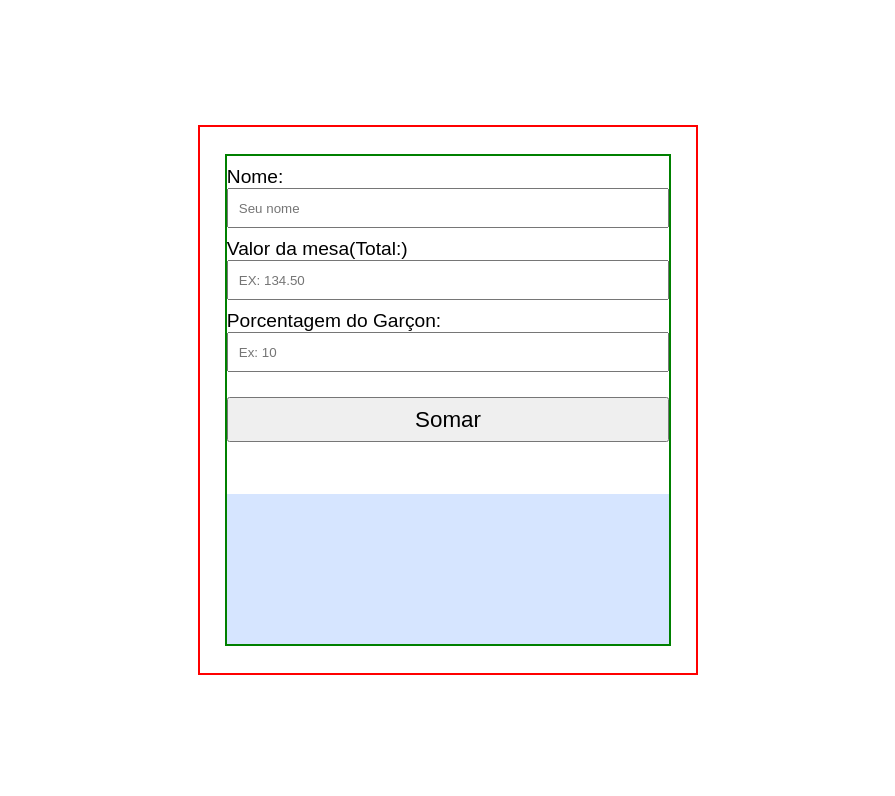
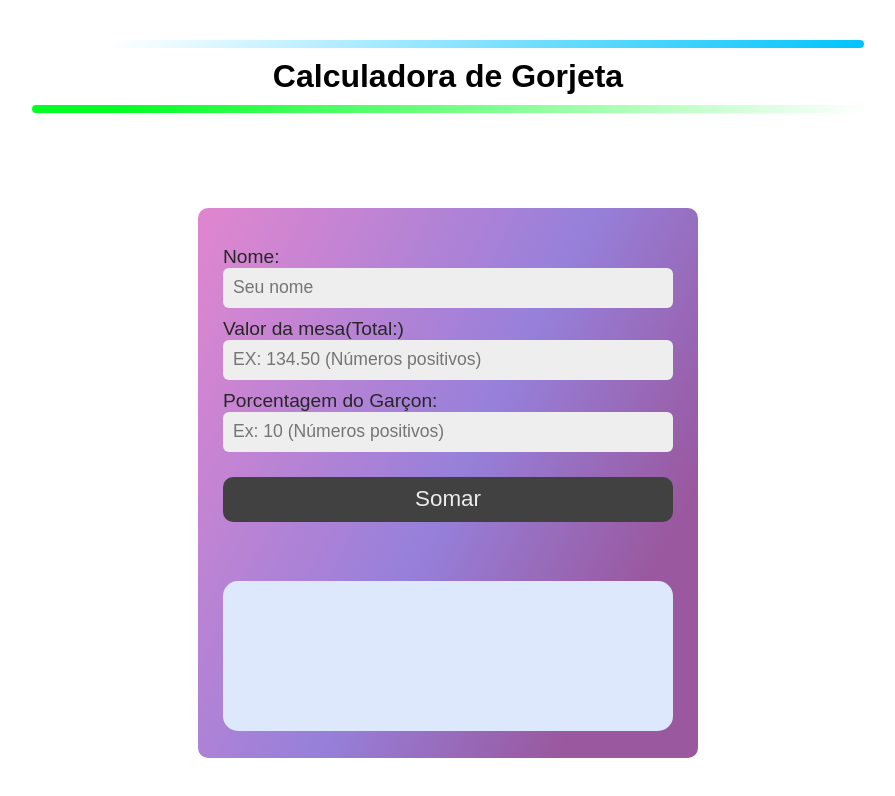
Before and after one commit to Wellingtonoficial/Calculadora_de_Gorjeta, a plain HTML site: page index.html in a window 1280 px wide. Shown: the whole page, without its empty margins (192-1087 px from the left). Drawn offline with Linux system fonts and the light colour scheme.

Commit message:
commit 2

```diff
--- a/estilo.css
+++ b/estilo.css
@@ -6,52 +6,118 @@
 html,body{
     height: 100vh;
     font-family: 'Arial', sans-serif;
+
+}
+
+#titulo{
+    margin-top: 40px;
+    text-align: center;
+}
+#titulo h1::after{
+    content: '';
+	display: block;
+	margin: 10px auto;
+	width: 65%;
+	height: 8px;
+	border-radius: 6px;
+	background: linear-gradient(135deg, rgb(0, 255, 34) 10%, #ffffff);
+}
+#titulo h1::before {
+    content: '';
+    display: block;
+    margin: 10px auto;
+    width: 65%;
+    height: 8px;
+    border-radius: 6px;
+    background: linear-gradient(135deg, #ffffff 10%, #00c3ff);
+}
+
+
+#geral{
+    width: 100%;
+    height: 90vh;
+    display: flex;
+    justify-content: center;
+    align-items: center;
+}
+section{
+    width: 50%;
+    width: 500px;
+    height: 550px;
+    display: flex;
+    justify-content: center;
+    align-items: center;
+    background: rgb(154,88,159);
+    background: linear-gradient(297deg, rgba(154,88,159,1) 18%, rgba(150,128,218,1) 49%, rgba(221,134,207,1) 97%);
+    border-radius: 10px;
+}
+
+#form{
+    position: relative;
+    width: 90%;
+    height: 90%;
+}
+.validacao{
+    padding: 0;
+    margin: 0;
+    right: 0;
+    position: absolute;
+}
+#form article{
+    margin-top: 10px;
+}
+#form article label{
+    display: block;
+    font-size: 1.2rem;
+    color: rgb(39, 39, 39);
+}
+#form article input{
+    width: 100%;
+    height: 40px;
+    padding-left: 10px;
+    outline: none;
+    border: none;
+    background: rgb(238, 238, 238);
+    border-radius: 6px;
+    font-size: 1.1rem;
+}
+#form article button{
+    width: 100%;
+    height: 45px;
+    font-size: 1.4rem;
+    cursor: pointer;
+    border: none;
+    border-radius: 10px;
+    background: rgb(65, 65, 65);
+    color: rgb(236, 236, 236);
+}
+#form article button:hover{
+    background: rgb(92, 92, 92);
+}
+#form .botao{
+    margin-top: 25px;
+}
+
+#form #div_text{
+    position: absolute;
+    bottom: 0;
+    width: 100%;
+    height: 150px;
+    background: rgb(221, 232, 252);
+    border-radius: 15px;
     display: flex;
     justify-content: center;
     align-items: center;
 }
 
-section{
-    width: 50%;
-    width: 500px;
-    height: 550px;
-    border: solid 2px red;
-    display: flex;
-    justify-content: center;
-    align-items: center;
+#form #div_text #resultado{
+    margin: 20px;
+    font-size: 1.6em;
+    color: crimson;
 }
 
-form{
-    position: relative;
-    border: solid 2px green;
-    width: 90%;
-    height: 90%;
+@media (max-width: 575.98px) {
+	section{
+        width: 350px;
+    }
 }
-form article{
-    margin-top: 10px;
-}
-form article label{
-    display: block;
-    font-size: 1.2rem;
-}
-form article input{
-    width: 100%;
-    height: 40px;
-    padding-left: 10px;
-}
-form article button{
-    width: 100%;
-    height: 45px;
-    font-size: 1.4rem;
-}
-form .botao{
-    margin-top: 25px;
-}
-
-form div{
-    position: absolute;
-    bottom: 0;
-    width: 100%;
-    height: 150px;
-    background: rgb(214, 229, 255);
-}
--- a/index.html
+++ b/index.html
@@ -8,28 +8,38 @@
     <link rel="stylesheet" href="estilo.css">
 </head>
 <body>
+
+    <div id="titulo"><h1>Calculadora de Gorjeta</h1></div>
+
+    <div id="geral">
         <section>
-        <form>
+            <div id="form">
                 <article>
                     <label>Nome:</label>
-                <input type="text" placeholder="Seu nome">
+                    <input id="nome" type="text" placeholder="Seu nome">
+                    <p class="validacao" id="erro1"></p>
                 </article>
                 <article>
                     <label>Valor da mesa(Total:)</label>
-                <input type="number" placeholder="EX: 134.50">
+                    <input id="valorTotal" type="number" placeholder="EX: 134.50 (Números positivos)">
+                    <p class="validacao" id="erro2"></p>
                 </article>
                 <article>
                     <label>Porcentagem do Garçon:</label>
-                <input type="number" placeholder="Ex: 10">
+                    <input id="valorPorc" type="number" placeholder="Ex: 10 (Números positivos)">
+                    <p class="validacao" id="erro3"></p>
                 </article>
                 <article class="botao">
-                <button>Somar</button>
+                    <button id="botao">Somar</button>
                 </article>
 
-            <div>
+                <div id="div_text">
+                    <p id="resultado"></p>
+                </div>
+            </div>
+        </section>
+    </div>
 
-            </div>
-        </form>
-    </section>
+    <script src="script.js"></script>
 </body>
 </html>
--- a/script.js
+++ b/script.js
@@ -0,0 +1,40 @@
+let botao = document.getElementById("botao")
+
+botao.addEventListener('click', ()=>{
+
+   let nome =  document.getElementById("nome").value
+   let valorTotal = document.getElementById("valorTotal").value
+   let valorPorc = document.getElementById("valorPorc").value
+
+   let soma = (valorTotal * valorPorc) / 100
+
+//    alert(soma)
+
+   if(valorTotal == '' && valorPorc == '' && nome == ''){
+    document.getElementById('erro1').textContent = 'Preencha todos os campos!'
+    document.getElementById("erro1").style.color = "red"
+    document.getElementById('erro2').textContent = 'Preencha todos os campos!'
+    document.getElementById("erro2").style.color = "red"
+    document.getElementById('erro3').textContent = 'Preencha todos os campos!'
+    document.getElementById("erro3").style.color = "red"
+   }
+   else if(nome == ''){
+    document.getElementById("erro1").textContent = 'Preencha esse campo!'
+    document.getElementById("erro1").style.color = "red"
+    console.log("erro 1")
+   }
+   else if(valorTotal == '' || valorTotal <= 0){
+    document.getElementById("erro2").textContent = 'Preencha esse campo!'
+    document.getElementById("erro2").style.color = "red"
+    console.log("erro 2")
+   }
+   else if(valorPorc == '' || valorPorc <= 0){
+    document.getElementById("erro3").textContent = 'Preencha esse campo!'
+    document.getElementById("erro3").style.color = "red"
+    console.log("erro 3")
+   }
+   else{
+    document.getElementById("resultado").textContent = `Olá ${nome}, ${valorPorc}% de ${valorTotal} é igual á: R$${soma}.`
+   }
+
+})
```
Lines whose indentation alone changed are shown as unchanged.
